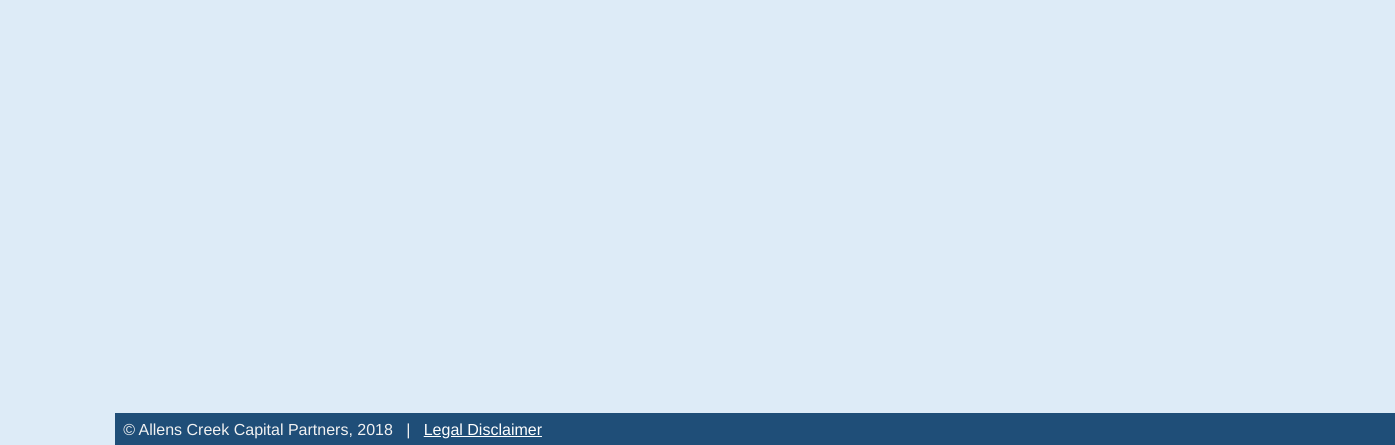
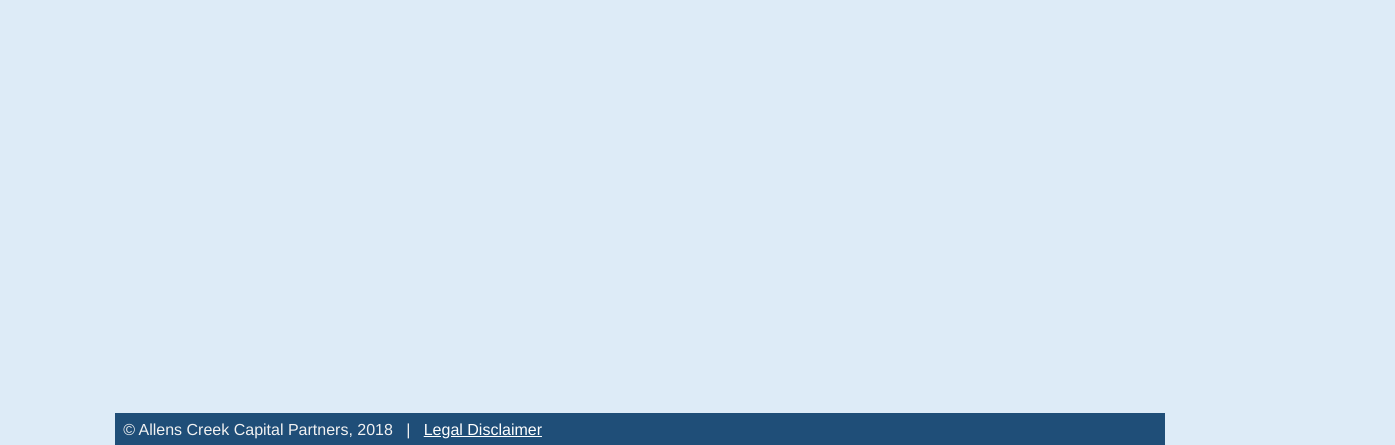
Before and after one commit to ephraimg/allens-creek-capital, a website: page index.html in a window 1280 px wide. Shown: the part 355-800 px from the top of the page, 1395 px wide, since content can reach past the window. Drawn offline with nearby package versions, Linux system fonts and the light colour scheme; some packages are replaced by stand-ins of ours.

Commit message:
Bug fix (right margin)

```diff
--- a/src/styles/appStyle.css
+++ b/src/styles/appStyle.css
@@ -2,8 +2,8 @@
   box-sizing: border-box;
   min-height: 100%;
   position: relative;
-  left: 9%;
-  right: 9%;
+  margin-left: 9%;
+  margin-right: 9%;
   padding-bottom: 2em;
   background-color: rgb(221, 235, 247);
   min-width: 450px;
--- a/src/styles/footerStyle.css
+++ b/src/styles/footerStyle.css
@@ -7,6 +7,7 @@ footer {
   margin: 0;
   height: 2em;
   width: 100%;
+  overflow: auto;
   color: rgb(242, 242, 242);
   background-color: rgb(31, 78, 120);
 }
--- a/src/styles/uiViewStyle.css
+++ b/src/styles/uiViewStyle.css
@@ -1,8 +1,7 @@
 ui-view {
   display: block;
   box-sizing: border-box;
-/*  position: absolute;
-*/  width: 100%;
+  width: 100%;
   overflow: auto;
   padding: 20px;
   font-size: 16px;
```
